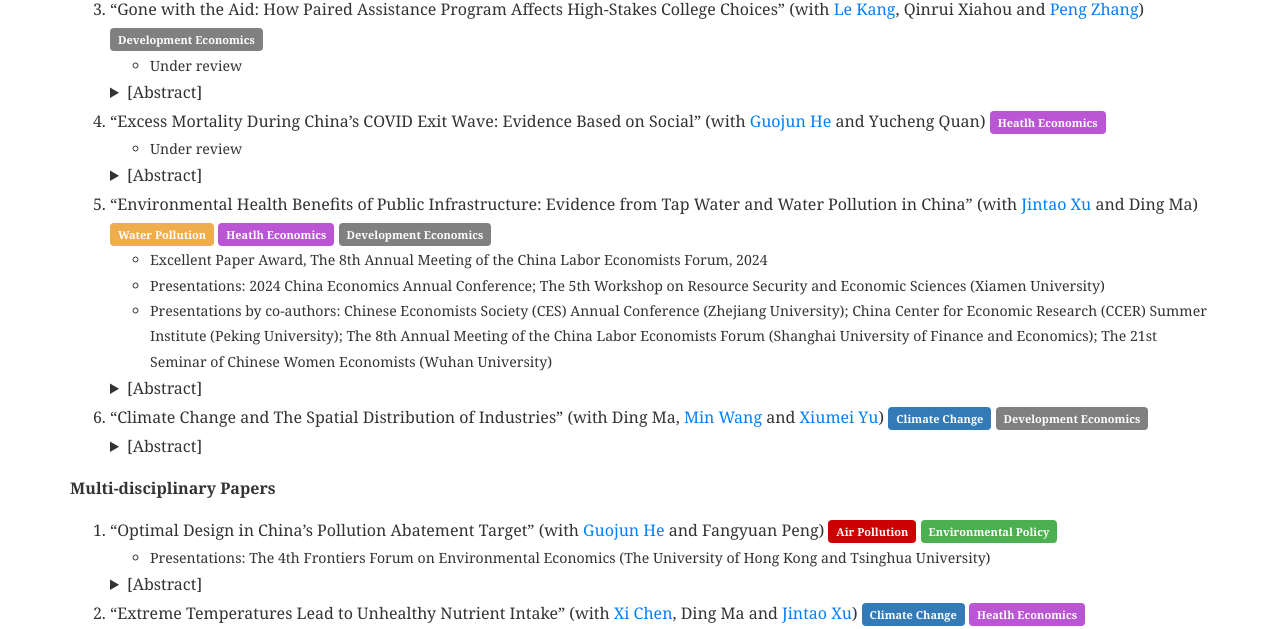
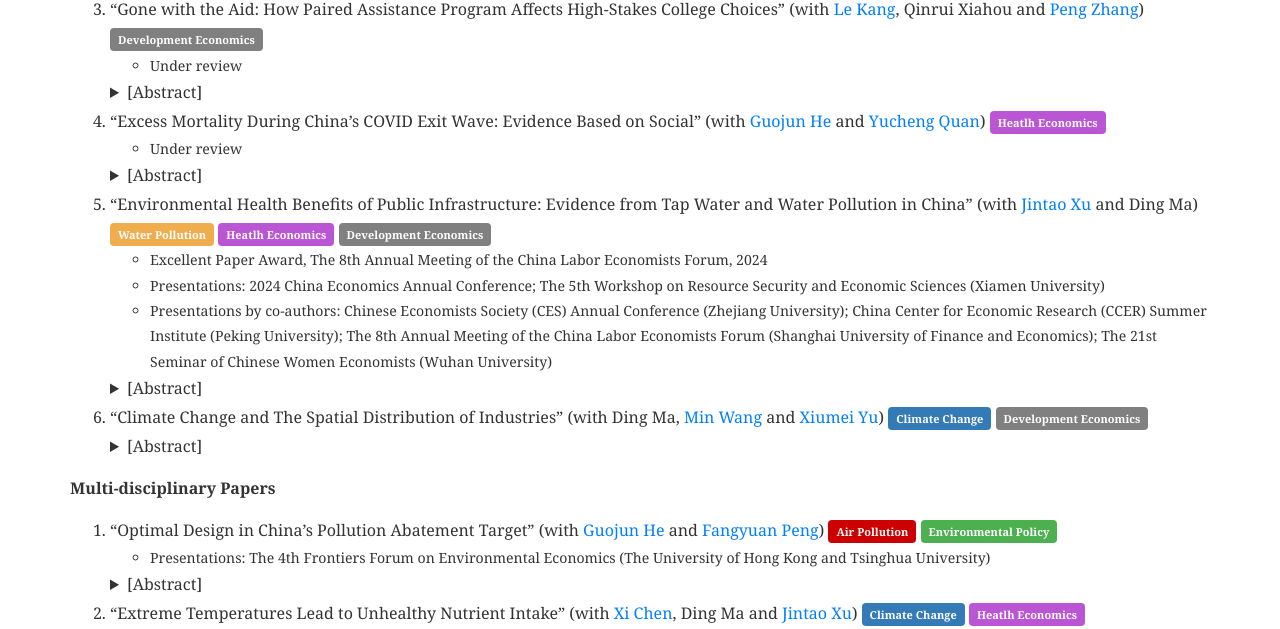
Before and after one commit to shuoliecon/shuoliecon.github.io, a Jekyll site: the page built from pages/_research/index.md, in a window 1280 px wide. Shown: the part 897-1526 px from the top of the page. Built offline with Jekyll 4.4.1, drawn with Linux system fonts in a browser that asks for light colours; some of the changed lines change nothing that is shown.

Commit message:
Update index.md

```diff
--- a/pages/_research/index.md
+++ b/pages/_research/index.md
@@ -23,7 +23,7 @@
 <span class="glyphicon glyphicon-star" aria-hidden="true"></span> <details><summary>[Abstract]</summary>This paper investigates the impact of physical climate risks on the performance of publicly listed companies in China over nearly two decades. We collect comprehensive climate risk data from multiple sources, including extreme high and low temperatures, droughts, floods, and typhoons, and incorporate various forms of physical climate risks into our analysis. Employing a two-way fixed effects model for company-by-year panel data, we analyze the effects of these risks on company profitability, measured by Return on Assets (ROA). Our findings indicate that the exposure of subsidiaries to climate risks has a significantly negative impact on profitability, while the exposure of headquarters is inconsequential. We also examine the adaptation strategies employed by companies in response to climate risks and find that aggregate-level adaptation outperforms firm-specific counterparts in China. The paper further investigates the stock market’s reaction to physical climate risks and reveals that the stock market has scarcely accounted for the impacts of these risks in comparison to the measure of accounting profitability. Our study contributes to the climate finance literature by providing evidence of the effects of physical climate risks on company performance in China and highlighting the importance of considering subsidiaries’ climate risks and adaptation strategies.</details>
 
 
-<li>“Environmental Regulation and Firms’ Extensive Margin Decisions” (with <a href="https://www.nsd.pku.edu.cn/szdw/qzjs/w/262180.htm">Min Wang</a>) <span class="label label-d">Environmental Policy</span> <span class="label label-f">Development Economics</span></li>
+<li>“Environmental Regulation and Firms’ Extensive Margin Decisions” (with <a href="https://en.nsd.pku.edu.cn/faculty/fulltime/w/240007.htm">Min Wang</a>) <span class="label label-d">Environmental Policy</span> <span class="label label-f">Development Economics</span></li>
 <ul><li>R&R at <b><i>Journal of Environmental Economics and Management</i></b></li></ul>
 <ul><li>CES Best Student Paper Award, Chinese Economist Society, 2022</li></ul>
 <ul><li>Presentations: SUFE Workshop on the Frontiers of Resource and Environmental Economics (Shanghai University of Finance and Economics); The 2nd International Symposium on Frontiers of Environmental and Health Economics (Nanjing University); Asian Meeting of the Econometric Society (AMES) in China (online); Chinese Economists Society (CES) Annual Conference (online); The 1st Chinese Economics Frontier Symposium: Economics of Sustainable Development (Nanjing University); PKU Energy and Climate Change Economics Workshop; 2021 China Economics Annual Conference</li></ul>
@@ -36,19 +36,19 @@
 <details><summary>[Abstract]</summary>As the world contends with persistent poverty and losses from natural disasters, the provision of aid becomes increasingly vital. However, the empirical examination of the mutual benefits of aid is complicated due to endogeneity concerns. This paper provides a novel perspective on the unintended consequences of aid by exploring a post-earthquake reconstruction program in China. Leveraging the quasi-random pair assignment, we find a 40% increase in students from aided counties choosing universities in donor provinces, with stronger responses from high-achieving and engineering students. Besides, attending universities in donor provinces can increase students’ likelihood of migrating to these provinces and lifetime earnings by 26.43%. This paper underscores the potential benefits of aid for both providers and recipients: providers can attract skilled individuals and garner affinity from aided regions, and recipients can experience lifelong benefits.</details>
 
 
-<li>“Excess Mortality During China’s COVID Exit Wave: Evidence Based on Social” (with <a href="https://www.guojunhe.com/">Guojun He</a> and Yucheng Quan) <span class="label label-e">Heatlh Economics</span></li>
+<li>“Excess Mortality During China’s COVID Exit Wave: Evidence Based on Social” (with <a href="https://www.guojunhe.com/">Guojun He</a> and <a href="www.yuchengquan.com/home">Yucheng Quan</a>) <span class="label label-e">Heatlh Economics</span></li>
 <ul><li>Under review</li></ul>
 <details><summary>[Abstract]</summary>China experienced a nationwide transmission of COVID-19 after the government abandoned its stringent zero-COVID policy in December 2022. Based on a manually collected dataset of elite deaths in China, this paper presents the first ex-post estimate of excess mortality during China’s COVID exit wave. We find a significant increase in excess mortality in late 2022 and early 2023, with the peak weekly excess mortality for those above age 65 increasing by over 10-fold. However, the elevated mortality returned to the pre-pandemic level in four to five weeks. We further estimate that there were at least 1.44 million during China’s COVID pandemic, driven mostly by the exit wave. Nevertheless, China’s total mortality cost during the pandemic remains low relative to comparable countries, because COVID-19 was under control most of the time from 2020 to 2022. We provide a case study showing how to use elite information to infer population excess mortality.</details>
 
 
-<li>“Environmental Health Benefits of Public Infrastructure: Evidence from Tap Water and Water Pollution in China” (with <a href="https://www.nsd.pku.edu.cn/szdw/qzjs/x/262188.htm">Jintao Xu</a> and Ding Ma) <span class="label label-b">Water Pollution</span> <span class="label label-e">Heatlh Economics</span> <span class="label label-f">Development Economics</span></li>
+<li>“Environmental Health Benefits of Public Infrastructure: Evidence from Tap Water and Water Pollution in China” (with <a href="https://en.nsd.pku.edu.cn/faculty/fulltime/x/239550.htm">Jintao Xu</a> and Ding Ma) <span class="label label-b">Water Pollution</span> <span class="label label-e">Heatlh Economics</span> <span class="label label-f">Development Economics</span></li>
 <ul><li>Excellent Paper Award, The 8th Annual Meeting of the China Labor Economists Forum, 2024</li></ul>
 <ul><li>Presentations: 2024 China Economics Annual Conference; The 5th Workshop on Resource Security and Economic Sciences (Xiamen University)</li></ul>
 <ul><li>Presentations by co-authors: Chinese Economists Society (CES) Annual Conference (Zhejiang University); China Center for Economic Research (CCER) Summer Institute (Peking University); The 8th Annual Meeting of the China Labor Economists Forum (Shanghai University of Finance and Economics); The 21st Seminar of Chinese Women Economists (Wuhan University)</li></ul>
 <details><summary>[Abstract]</summary>Based on data from the China Health and Nutrition Survey and Surface Water Quality Weekly Report, we estimate the effects of water pollution, tap water, and their interaction on individual health status. Using the panel IV regression method, we find that water pollution significantly increases the morbidity rate, while ignoring the different levels of pollution exposure caused by the use of tap water may lead to a serious underestimate of the impact of water pollution. Regression results show that tap water can offset about 60% of the negative health effects of water pollution, and the non-offsetting part may come from pollutants that cannot be eliminated by treatment processes in waterworks. Further analysis finds that the long-term health benefits of tap water are one order of magnitude higher than the short-term health benefits, suggesting that sustained water quality improvement has a long-term impact on health. Finally, comparing the disease cost and the total health cost caused by water pollution, we find that nearly 2/3 of the health cost can be attributed to the disease cost. As one of the most important infrastructure investments, the adoption of tap water greatly eliminates the negative impact of water pollution on the health of Chinese residents. This has important general implications for low-income countries with a low proportion of tap water supply.</details>
 
 
-<li>“Climate Change and The Spatial Distribution of Industries” (with Ding Ma, <a href="https://www.nsd.pku.edu.cn/szdw/qzjs/w/262180.htm">Min Wang</a> and <a href="https://csxy.zuel.edu.cn/2019/1104/c7501a227525/page.htm">Xiumei Yu</a>)
+<li>“Climate Change and The Spatial Distribution of Industries” (with Ding Ma, <a href="https://en.nsd.pku.edu.cn/faculty/fulltime/w/240007.htm">Min Wang</a> and <a href="https://csxy.zuel.edu.cn/2019/1104/c7501a227525/page.htm">Xiumei Yu</a>)
 <span class="label label-a">Climate Change</span> <span class="label label-f">Development Economics</span></li>
 <details><summary>[Abstract]</summary>This paper explores the impacts of long-term temperature changes on the spatial distribution of industries, focusing on temperature effects on firm entry and exit. Using the information on all firms registered in China, we find a robust inverted U-shaped relationship between temperature change and firm entry and a significant relationship between high temperature and firm exit. This result indicates that extreme cold or hot temperatures reduce firm entry and increase firm exit. The effects are more significant for large firms and differ across sectors. In response to extreme temperatures, firms may migrate across regions through inter-regional equity investments to create new firms. The long-run projection shows that climate change may significantly reshape the spatial distribution of industries.</details>
 </ol>
@@ -56,22 +56,22 @@
 #### Multi-disciplinary Papers
 
 <ol>
-<li>“Optimal Design in China’s Pollution Abatement Target” (with <a href="https://www.guojunhe.com/">Guojun He</a> and Fangyuan Peng) <span class="label label-c">Air Pollution</span> <span class="label label-d">Environmental Policy</span></li>
+<li>“Optimal Design in China’s Pollution Abatement Target” (with <a href="https://www.guojunhe.com/">Guojun He</a> and <a href="https://www.fangyuanpeng.com/home">Fangyuan Peng</a>) <span class="label label-c">Air Pollution</span> <span class="label label-d">Environmental Policy</span></li>
 <ul><li>Presentations: The 4th Frontiers Forum on Environmental Economics (The University of Hong Kong and Tsinghua University)</li></ul>
 <details><summary>[Abstract]</summary>Addressing air pollution is a critical challenge. Traditional air pollution regulations chiefly focus on areas with the highest pollution levels. However, the regions with the most significant pollution levels may not always be the primary contributors to nationwide pollution due to the long-distance transport of air pollutants. This paper uses high-frequency backward trajectory data to examine the spillover effects of PM2.5 pollution in China from 2015 to 2023. The city-pair regression demonstrates a statistically significant positive association between the pollution levels in source and destination cities. Notably, the geographic distribution of air pollution spillover impact substantially diverges from the pattern of PM2.5 concentration, highlighting a discrepancy between local air pollution levels and their national contributions. This study further shows that China’s past city-level PM2.5 reduction targets were mainly based on PM2.5 concentration rather than the local air pollution’s contribution to national levels, indicating a potential loss in efficiency. Finally, the paper suggests an alternative pollution reduction target allocation strategy that considers spillover effects. The findings imply that China has disproportionately concentrated on the most polluted cities while under-responding to many less-polluted cities with significant spillover impacts.</details>
 
 
-<li>“Extreme Temperatures Lead to Unhealthy Nutrient Intake” (with <a href="https://ysph.yale.edu/profile/xi-chen/">Xi Chen</a>, Ding Ma and <a href="https://www.nsd.pku.edu.cn/szdw/qzjs/x/262188.htm">Jintao Xu</a>)  <span class="label label-a">Climate Change</span> <span class="label label-e">Heatlh Economics</span></li>
+<li>“Extreme Temperatures Lead to Unhealthy Nutrient Intake” (with <a href="https://ysph.yale.edu/profile/xi-chen/">Xi Chen</a>, Ding Ma and <a href="https://en.nsd.pku.edu.cn/faculty/fulltime/x/239550.htm">Jintao Xu</a>)  <span class="label label-a">Climate Change</span> <span class="label label-e">Heatlh Economics</span></li>
 <ul><li>Excellent Paper Award, The 6th China Health Economic Development Forum, 2023</li></ul>
 <ul><li>Presentations: The 6th China Health Economic Development Forum (Wuhan University)</li></ul>
 <details><summary>[Abstract]</summary>Climate change-induced extreme temperatures threaten agriculture and exacerbate global food insecurity. While the temperature effects on food supply are well-known, we provide the first evidence of short-term fluctuations in extreme temperatures influencing food consumption and nutrition intake in China over two decades. The fixed effect models demonstrate that extreme heat reduces carbohydrate and protein intake without affecting fat consumption, whereas cold weather increases all of them and has a largest effect on fat consumption. Vegetable consumption significantly decreases during extreme heat, while dried legume intake notably increases during extreme cold. In contrast, cereal consumption peaks on hot days and declines on cold days. This paper reveals that air conditioners, fans, and heating systems effectively mitigate the impact of temperature extremes, while refrigerators offer minimal benefits. Thus, biological appetite, rather than food accessibility, primarily drives nutrient intake during extreme temperatures. Besides, rural, low-income, male, and child populations exhibit lower vulnerability. Our study suggests climate change may highly decrease the intake of carbohydrate and protein, but not in the same proportion as fat, offering a novel perspective on the temperature-health nexus.</details>
 
 
-<li>“Aquatic Product Intake and The Incidence of Chronic Diseases” (with <a href="https://www.nsd.pku.edu.cn/szdw/qzjs/x/262188.htm">Jintao Xu</a>) <span class="label label-e">Heatlh Economics</span></li>
+<li>“Aquatic Product Intake and The Incidence of Chronic Diseases” (with <a href="https://en.nsd.pku.edu.cn/faculty/fulltime/x/239550.htm">Jintao Xu</a>) <span class="label label-e">Heatlh Economics</span></li>
 <ul><li>Presentations: 2019 China Economics Annual Conference; PKU Energy and Climate Change Economics Workshop</li></ul>
 <details><summary>[Abstract]</summary>This paper employs a Cox proportional hazard model to examine the impact of aquatic product consumption on the risk of four noncommunicable diseases (NCDs) in China, including hypertension, diabetes, heart attack, and stroke. Since the effect of food consumption on health outcomes may be nonlinear, this paper utilizes a nonparametric binned approach to encapsulate the nonlinear effect of aquatic product consumption, exploring the optimal level of intake. Our findings suggest that, compared to no aquatic product intake, consuming less than 100 g/week of aquatic products significantly diminishes the risk of most NCDs. However, we did not find substantial evidence supporting the recommended amount (280-525 g per week) of aquatic product consumption suggested by the Chinese dietary guidelines. This paper has significant implications for diet and nutrition policies.</details>
 
-<li>“Temperature-Dissolved Oxygen Relationship Challenges Water Quality Management Under Climate Change” (with Ding Ma and <a href="https://www.nsd.pku.edu.cn/szdw/qzjs/x/262188.htm">Jintao Xu</a>) <span class="label label-a">Climate Change</span> <span class="label label-b">Water Pollution</span></li>
+<li>“Temperature-Dissolved Oxygen Relationship Challenges Water Quality Management Under Climate Change” (with Ding Ma and <a href="https://en.nsd.pku.edu.cn/faculty/fulltime/x/239550.htm">Jintao Xu</a>) <span class="label label-a">Climate Change</span> <span class="label label-b">Water Pollution</span></li>
 <details><summary>[Abstract]</summary>Climate change significantly affects various pollution issues, including water quality. This paper explores the influence of temperature on water pollution indicators using a dataset from almost 150 water monitoring stations in China from 2004 to 2017. The study reveals a dominant correlation between dissolved oxygen concentration and air temperature, significantly affecting the seasonal patterns of water pollution indicators. The paper further highlights the potential bias in water quality assessments due to this temperature-dissolved oxygen relationship, leading to the overestimation of water toxicity in hot environments. The study recommends revising water quality standards to account for this correlation and suggests using dissolved oxygen saturation or concentration as indicators based on the purpose of the water source. The research underscores the crucial role of climate change in water quality management and has significant implications for sustainable development goals, emphasizing the need for integrated solutions. This paper contributes to understanding climate change’s impact on water quality and offers valuable insights for policymakers and environmental conservation efforts.</details>
 </ol>
 
@@ -81,12 +81,12 @@
 <li>“Mandate-based and Market-based Policies: Comparative Analyses on Carbon Mitigation Effectiveness of China’s Climate Policies” (with Pengsheng Lin), <b><i>The Journal of World Economy</i></b>, 2024,47(6):149-175.<span class="label label-d">Environmental Policy</span> <span class="label label-a">Climate Change</span></li>
 林鹏昇,李硕（通讯作者）. 行政手段与市场机制: 中国气候政策碳减排效果的比较[J]. <b><i>世界经济</i></b>,2024, 47(6):149-175.
 
-<li>“Effects of improved air quality on household consumption: empirical evidence from China Family Panel Studies” (with <a href="https://www.nsd.pku.edu.cn/szdw/qzjs/w/262180.htm">Min Wang</a>), <b><i>China Population, Resources and Environment</i></b>, 2023,33(10):24-34.<span class="label label-c">Air Pollution</span></li>
+<li>“Effects of improved air quality on household consumption: empirical evidence from China Family Panel Studies” (with <a href="https://en.nsd.pku.edu.cn/faculty/fulltime/w/240007.htm">Min Wang</a>), <b><i>China Population, Resources and Environment</i></b>, 2023,33(10):24-34.<span class="label label-c">Air Pollution</span></li>
 李硕,王敏（通讯作者）.空气质量改善对居民消费的影响[J].<b><i>中国人口·资源与环境</i></b>,2023,33(10):24-34.
 
 <li>“Trends in China’s surface water quality and control policy solutions” (with Ding Ma), <b><i>China Population, Resources and Environment</i></b>, 2023,33(05):27-39.<span class="label label-b">Water Pollution</span>
 </li>马丁,李硕（通讯作者）.中国地表水水质变化趋势及治理政策应对[J].<b><i>中国人口·资源与环境</i></b>,2023,33(05):27-39.
 
-<li>“Environmental Inspection and Firm Entry: Evidence from Firm Registration Data” (with <a href="https://www.nsd.pku.edu.cn/szdw/qzjs/w/262180.htm">Min Wang</a> and <a href="https://www.nsd.pku.edu.cn/szdw/qzjs/z/262201.htm">Dandan Zhang</a>), <b><i>The Journal of World Economy</i></b>, 2022,45(01):110-132.<span class="label label-d">Environmental Policy</span></li>
+<li>“Environmental Inspection and Firm Entry: Evidence from Firm Registration Data” (with <a href="https://en.nsd.pku.edu.cn/faculty/fulltime/w/240007.htm">Min Wang</a> and <a href="https://www.nsd.pku.edu.cn/szdw/qzjs/z/262201.htm">Dandan Zhang</a>), <b><i>The Journal of World Economy</i></b>, 2022,45(01):110-132.<span class="label label-d">Environmental Policy</span></li>
 李硕,王敏,张丹丹（通讯作者）.中央环保督察和企业进入:来自企业注册数据的证据[J].<b><i>世界经济</i></b>,2022,45(01):110-132.
 </ol>
```
